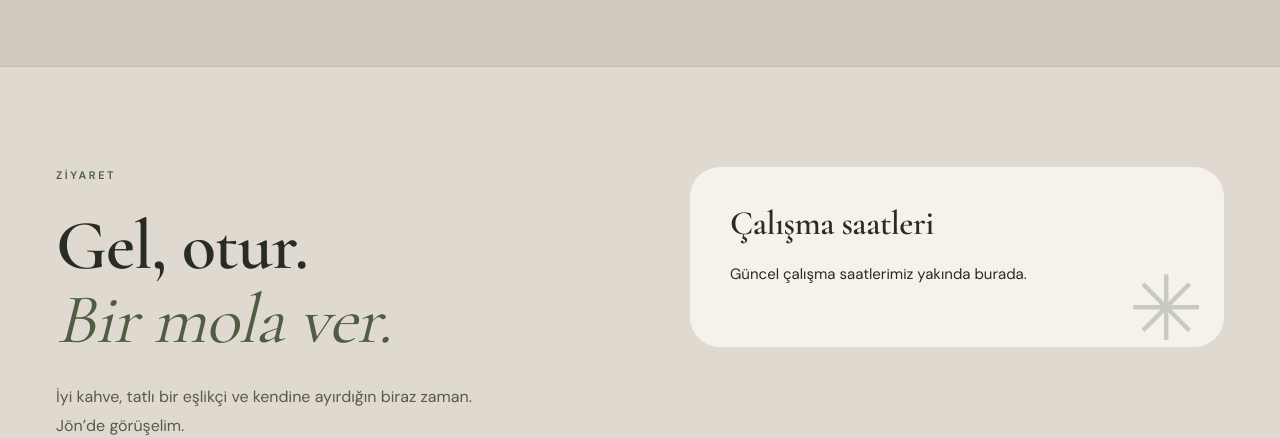
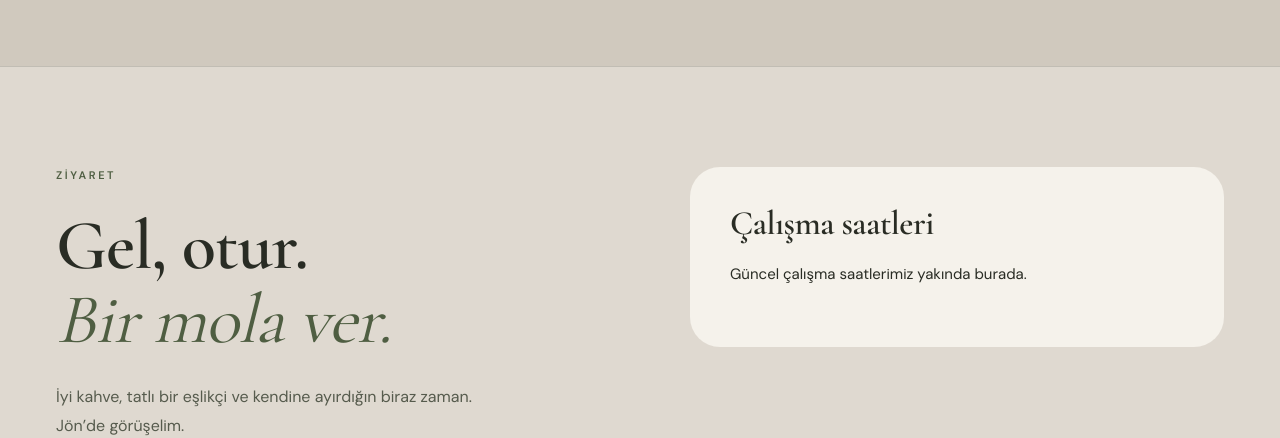
Before and after one commit to TerekliTahaBerk/cafe-admin, a Next.js app: page / in a window 1280 px wide. Shown: the part 2230-2668 px from the top of the page. Built offline with nearby package versions, Linux system fonts and the light colour scheme; no server answers; the database is empty.

Commit message:
Remove decorative icon from opening hours card

```diff
--- a/src/app/globals.css
+++ b/src/app/globals.css
@@ -258,7 +258,6 @@
   .hours-card h3 { font-size: 34px; font-weight: 600; padding-bottom: 20px; }
   .hours-card dl > div { display: flex; justify-content: space-between; gap: 20px; border-top: 1px solid var(--color-divider); padding-block: 15px; font-size: 15px; }
   .hours-card dd { margin: 0; white-space: nowrap; font-variant-numeric: tabular-nums; }
-  .hours-flourish { color: var(--color-accent); position: absolute; bottom: -33px; right: 20px; font-size: 90px; opacity: .35; }
   .visit-map { width: 100%; height: 210px; margin-top: 28px; border: 0; border-radius: 20px; }
   .site-footer { padding-block: 48px 24px; border-top: 1px solid var(--color-divider); }
   .footer-inner { display: flex; align-items: center; gap: 42px; }
--- a/src/components/site/home-page.tsx
+++ b/src/components/site/home-page.tsx
@@ -93,7 +93,7 @@ export async function HomePage({ locale = "tr" }: { locale?: Locale } = {}) {
               </div>
               {s.map_embed_url ? <iframe src={s.map_embed_url} title={`${name} ${t("konumu")}`} loading="lazy" referrerPolicy="no-referrer-when-downgrade" className="visit-map" /> : null}
             </div>
-            <div className="hours-card"><h3>{t("Çalışma saatleri")}</h3>{s.opening_hours.length ? <dl>{[...s.opening_hours].sort((a, b) => a.day - b.day).map((h) => <div key={h.day}><dt>{DAYS_BY_LOCALE[locale][h.day]}</dt><dd>{h.open ? `${h.from} – ${h.to}` : t("Kapalı")}</dd></div>)}</dl> : <p>{t("Güncel çalışma saatlerimiz yakında burada.")}</p>}<span className="hours-flourish" aria-hidden>✳</span></div>
+            <div className="hours-card"><h3>{t("Çalışma saatleri")}</h3>{s.opening_hours.length ? <dl>{[...s.opening_hours].sort((a, b) => a.day - b.day).map((h) => <div key={h.day}><dt>{DAYS_BY_LOCALE[locale][h.day]}</dt><dd>{h.open ? `${h.from} – ${h.to}` : t("Kapalı")}</dd></div>)}</dl> : <p>{t("Güncel çalışma saatlerimiz yakında burada.")}</p>}</div>
           </div>
         </section>
       </main>
```
